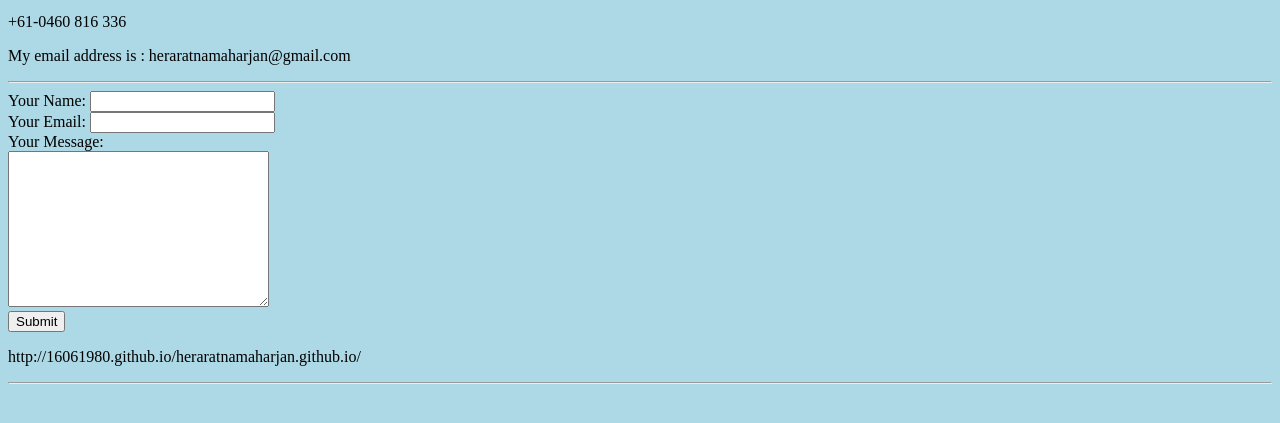
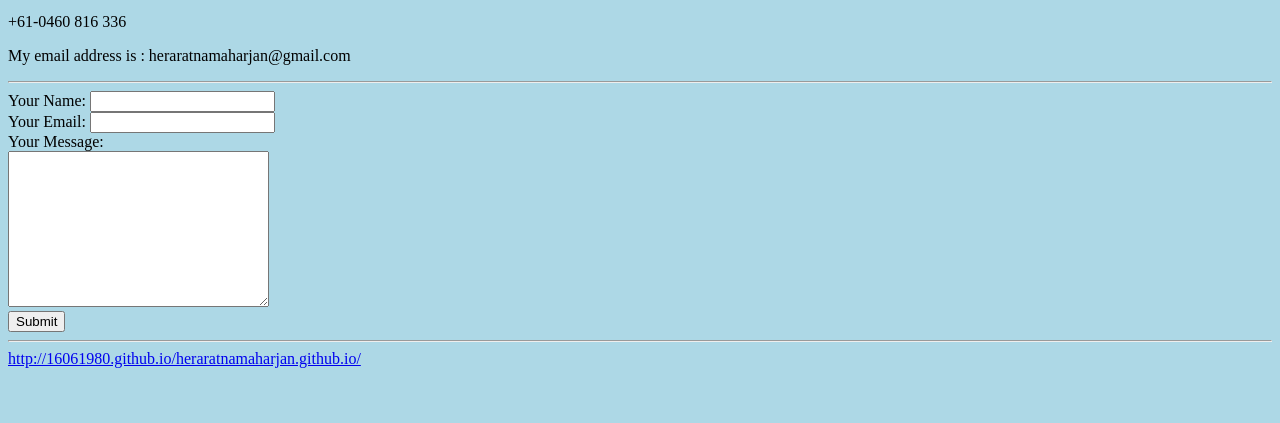
Before and after one commit to 16061980/heraratnamaharjan.github.io, a plain HTML site: page contact-me.html in a window 1280 px wide. Shown: the part 101-524 px from the top of the page. Drawn offline with Linux system fonts and the light colour scheme.

Commit message:
Update contact-me.html
Line 23  added into <hr> and  Line 24  has changed URL into
 <a href="http://16061980.github.io/heraratnamaharjan.github.io/.html">http://16061980.github.io/heraratnamaharjan.github.io/</a>

Signed-off-by: HERA RATNA MAHARJAN <109442873+16061980@users.noreply.github.com>

```diff
--- a/contact-me.html
+++ b/contact-me.html
@@ -19,9 +19,8 @@
       <lable>Your Message:</lable><br>
       <textarea name="YourMessage" rows="10" cols="30"></textarea><br>
       <input type="submit" name="">
-
-      <P>http://16061980.github.io/heraratnamaharjan.github.io/</P>
     </fome>
     <hr>
+    <a href="http://16061980.github.io/heraratnamaharjan.github.io/.html">http://16061980.github.io/heraratnamaharjan.github.io/</a>
   </body>
 </html>
```
